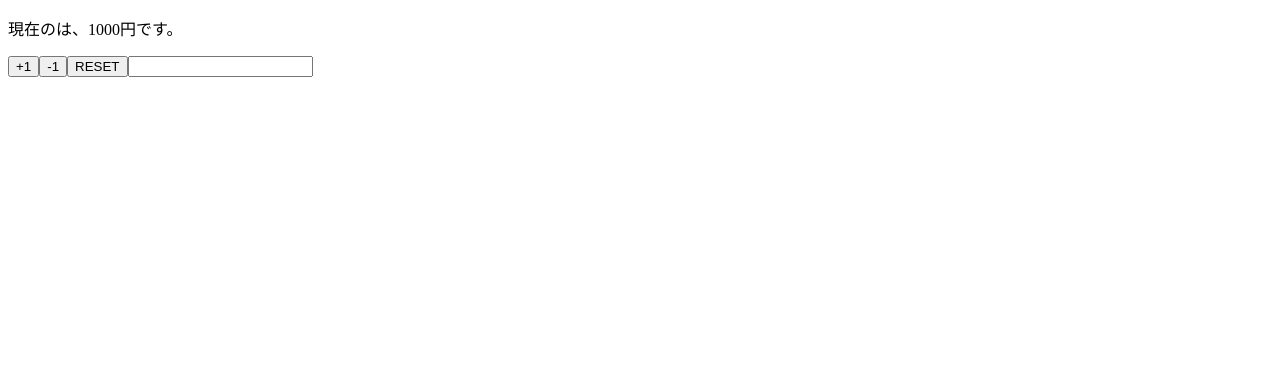
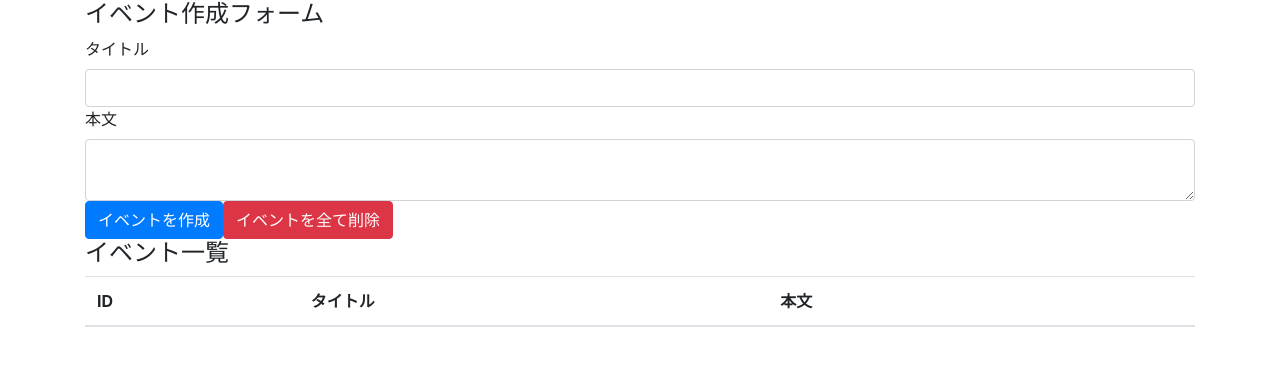
Before and after one commit to Yoshiyuki-Iwasaki/scheduler, a React (Create React App) app: page / in a window 1280 px wide. Shown: the top 366 px of the page. Built offline with nearby package versions, Linux system fonts and the light colour scheme.

Commit message:
[fix] イベント作成フォーム・イベント一覧作成

```diff
--- a/package.json
+++ b/package.json
@@ -7,6 +7,7 @@
     "@testing-library/react": "^11.1.0",
     "@testing-library/user-event": "^12.1.10",
     "axios": "^0.21.0",
+    "bootstrap": "4.5.3",
     "react": "^17.0.1",
     "react-dom": "^17.0.1",
     "react-redux": "^7.2.1",
--- a/src/App.js
+++ /dev/null
@@ -1,23 +0,0 @@
-import React, { useState } from 'react';
-
-const App = props => {
-  const [name, setName] = useState(props.name);
-  const [price, setPrice] = useState(props.price);
-
-  return(
-    <>
-      <p>現在の{name}は、{price}円です。</p>
-      <button onClick={()=>setPrice(price+1)}>+1</button>
-      <button onClick={()=>setPrice(price-1)}>-1</button>
-      <button onClick={()=>setPrice(props.price)}>RESET</button>
-      <input value={name} onChange={e => setName(e.target.value)} />
-    </>
-  )
-}
-
-App.defaultProps = {
-  name: '',
-  price: 1000
-}
-
-export default App;
--- /dev/null
+++ b/src/components/App.js
@@ -0,0 +1,41 @@
+import React from 'react';
+import 'bootstrap/dist/css/bootstrap.min.css';
+
+const App = () => {
+
+  return(
+    <div className="container">
+      <h4>イベント作成フォーム</h4>
+      <form>
+
+        <div className="form-groupe">
+          <label htmlFor="formEventTitle">タイトル</label>
+          <input id="formEventTitle" className="form-control" />
+        </div>
+
+        <div className="form-groupe">
+          <label htmlFor="formEventBody">本文</label>
+          <textarea id="formEventBody" className="form-control" />
+        </div>
+
+        <button className="btn btn-primary">イベントを作成</button>
+        <button className="btn btn-danger">イベントを全て削除</button>
+      </form>
+
+      <h4>イベント一覧</h4>
+      <table className="table table-hover">
+        <thead>
+          <tr>
+            <th>ID</th>
+            <th>タイトル</th>
+            <th>本文</th>
+            <th></th>
+          </tr>
+        </thead>
+        <tbody></tbody>
+      </table>
+    </div>
+  )
+}
+
+export default App;
--- a/src/index.js
+++ b/src/index.js
@@ -1,6 +1,6 @@
 import React from 'react';
 import ReactDOM from 'react-dom';
-import App from './App';
+import App from './components/App';
 import reportWebVitals from './reportWebVitals';
 
 ReactDOM.render(
```
Also changed, not shown: 2 other files (tests, documents, lock files or other folders).
